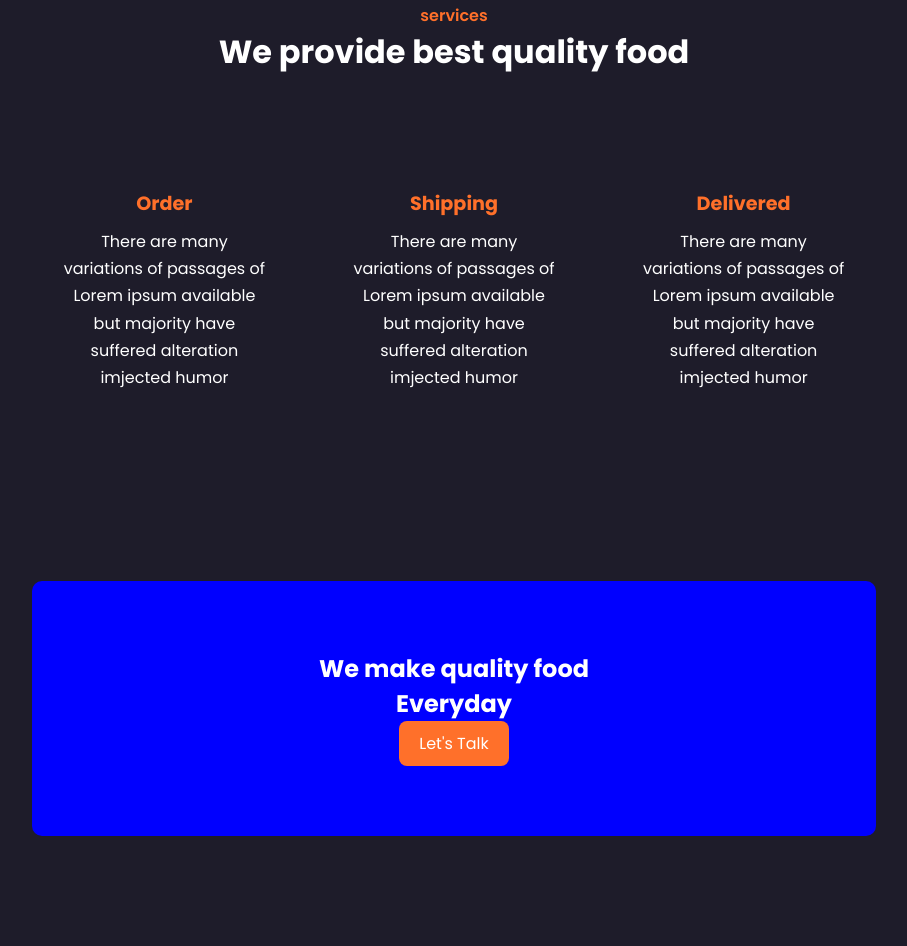
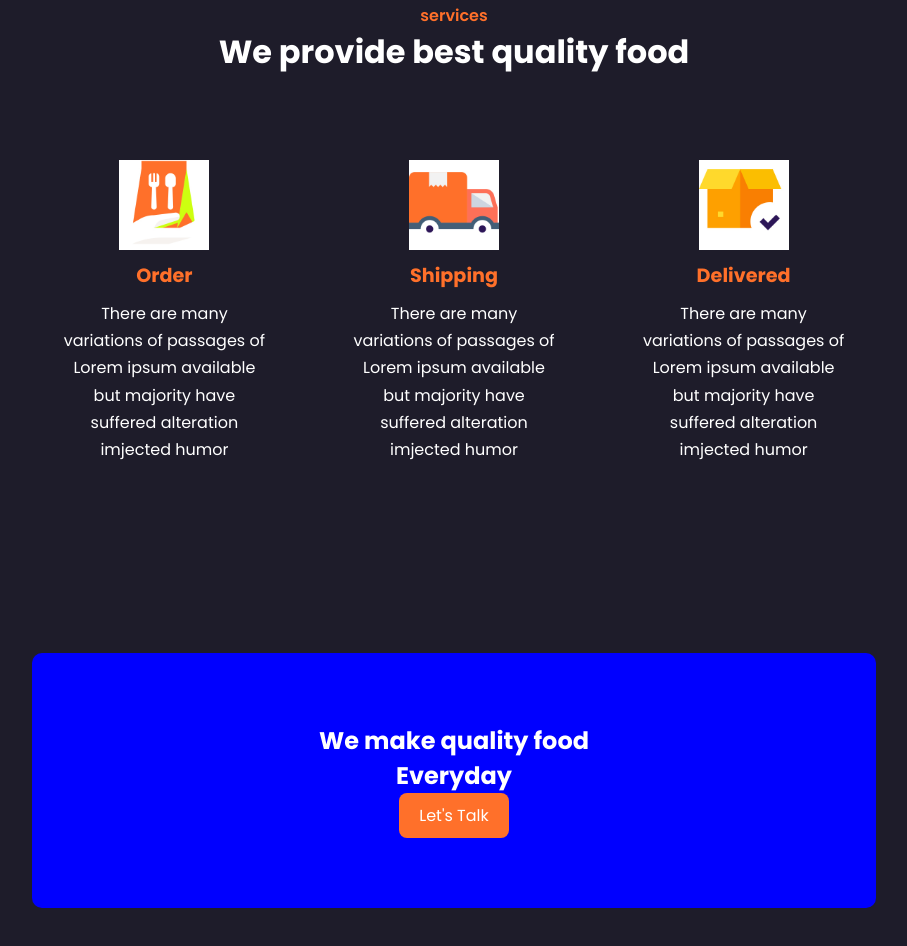
Before and after one commit to lokesh1657/restaurant, a plain HTML site: page index.html in a window 1280 px wide. Shown: the part 1848-2794 px from the top of the page, without its empty margins (186-1093 px from the left). Drawn offline with nearby package versions, Linux system fonts and the light colour scheme; a script that the page names is missing.

Commit message:
first commit

```diff
--- a/index.html
+++ b/index.html
@@ -94,19 +94,19 @@
         </div>
          <div class="service-container">
              <div class="s-box">
-                <img src="./images/s1.png" alt="">
+                <img src="./images/s2.jpg" alt="">
                 <h3>Order</h3>
                 <p>There are many variations of passages of Lorem ipsum available but majority have suffered alteration imjected humor</p>
             </div>
 
             <div class="s-box">
-                <img src="./images/s2.png" alt="">
+                <img src="./images/s1.jpg" alt="">
                 <h3>Shipping</h3>
                 <p>There are many variations of passages of Lorem ipsum available but majority have suffered alteration imjected humor</p>
             </div>
 
             <div class="s-box">
-                <img src="./images/s3.png" alt="">
+                <img src="./images/s3.jpg" alt="">
                 <h3>Delivered</h3>
                 <p>There are many variations of passages of Lorem ipsum available but majority have suffered alteration imjected humor</p>
             </div>
```
Also changed, not shown: images/s1.jpg (added), images/s2.jpg (added), images/s3.jpg (added).
